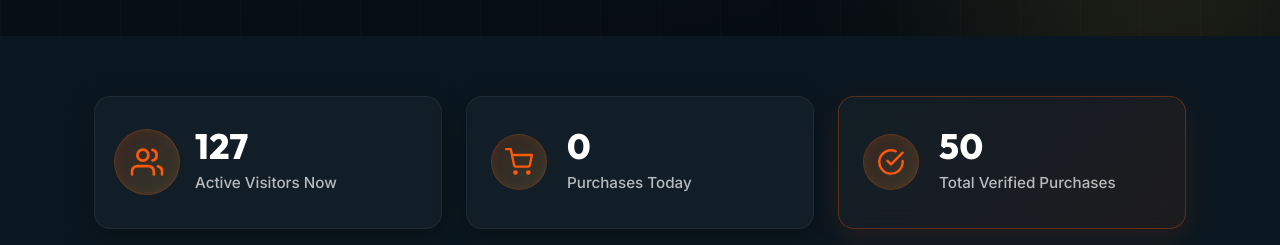
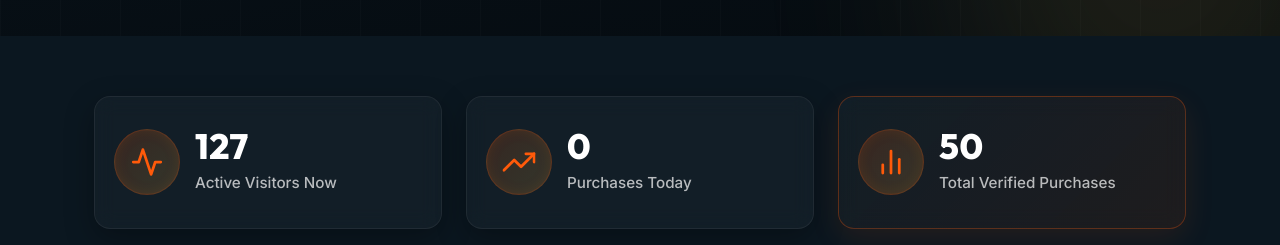
Before and after one commit to milanKUN/e-book, a React (Vite) app: page / in a window 1280 px wide. Shown: the part 1280-1525 px from the top of the page. Built offline with nearby package versions, Linux system fonts and the light colour scheme.

Commit message:
Update LiveStats icons to show growth/increase trends and pulse animations

```diff
--- a/src/components/LiveStats.jsx
+++ b/src/components/LiveStats.jsx
@@ -79,7 +79,7 @@ const LiveStats = () => {
 
           <div className="stat-card">
             <div className="stat-icon pulse-icon">
-              <svg viewBox="0 0 24 24" fill="none" stroke="currentColor" strokeWidth="2" strokeLinecap="round" strokeLinejoin="round"><path d="M17 21v-2a4 4 0 0 0-4-4H5a4 4 0 0 0-4 4v2"></path><circle cx="9" cy="7" r="4"></circle><path d="M23 21v-2a4 4 0 0 0-3-3.87"></path><path d="M16 3.13a4 4 0 0 1 0 7.75"></path></svg>
+              <svg viewBox="0 0 24 24" fill="none" stroke="currentColor" strokeWidth="2" strokeLinecap="round" strokeLinejoin="round"><polyline points="22 12 18 12 15 21 9 3 6 12 2 12"></polyline></svg>
             </div>
             <div className="stat-content">
               <h3 className="stat-number">{visitors}</h3>
@@ -88,8 +88,8 @@ const LiveStats = () => {
           </div>
 
           <div className="stat-card">
-            <div className="stat-icon">
-              <svg viewBox="0 0 24 24" fill="none" stroke="currentColor" strokeWidth="2" strokeLinecap="round" strokeLinejoin="round"><circle cx="9" cy="21" r="1"></circle><circle cx="20" cy="21" r="1"></circle><path d="M1 1h4l2.68 13.39a2 2 0 0 0 2 1.61h9.72a2 2 0 0 0 2-1.61L23 6H6"></path></svg>
+            <div className="stat-icon pulse-icon">
+              <svg viewBox="0 0 24 24" fill="none" stroke="currentColor" strokeWidth="2" strokeLinecap="round" strokeLinejoin="round"><polyline points="23 6 13.5 15.5 8.5 10.5 1 18"></polyline><polyline points="17 6 23 6 23 12"></polyline></svg>
             </div>
             <div className="stat-content">
               <h3 className="stat-number">{todayPurchases}</h3>
@@ -98,8 +98,8 @@ const LiveStats = () => {
           </div>
 
           <div className="stat-card highlight-card">
-            <div className="stat-icon">
-              <svg viewBox="0 0 24 24" fill="none" stroke="currentColor" strokeWidth="2" strokeLinecap="round" strokeLinejoin="round"><path d="M22 11.08V12a10 10 0 1 1-5.93-9.14"></path><polyline points="22 4 12 14.01 9 11.01"></polyline></svg>
+            <div className="stat-icon pulse-icon">
+              <svg viewBox="0 0 24 24" fill="none" stroke="currentColor" strokeWidth="2" strokeLinecap="round" strokeLinejoin="round"><line x1="18" y1="20" x2="18" y2="10"></line><line x1="12" y1="20" x2="12" y2="4"></line><line x1="6" y1="20" x2="6" y2="14"></line></svg>
             </div>
             <div className="stat-content">
               <h3 className="stat-number">{totalPurchases}</h3>
```
